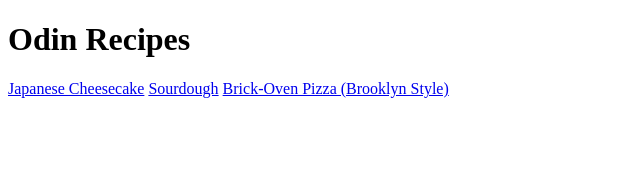
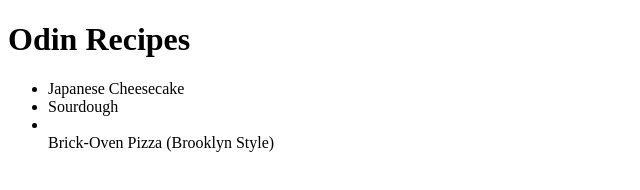
Before and after one commit to andrewpatasik/odin-recipes, a plain HTML site: page odin-recipes/index.html in a window 1280 px wide. Shown: the whole page, without its empty margins (0-640 px from the left). Drawn offline with Linux system fonts and the light colour scheme.

Commit message:
fix: group links into unordered list
grouping <a> tag links into <ul> for better structure

```diff
--- a/odin-recipes/index.html
+++ b/odin-recipes/index.html
@@ -7,10 +7,12 @@
   </head>
   <body>
     <h1>Odin Recipes</h1>
-    <a href="./recipes/japanese-cheesecake.html">Japanese Cheesecake</a>
-    <a href="./recipes/sourdough.html">Sourdough</a>
-    <a href="./recipes/brick-oven-pizza.html"
-      >Brick-Oven Pizza (Brooklyn Style)</a
-    >
+    <ul>
+      <li href="./recipes/japanese-cheesecake.html">Japanese Cheesecake</li>
+      <li href="./recipes/sourdough.html">Sourdough</li>
+      <li href="./recipes/brick-oven-pizza.html"></li>
+        Brick-Oven Pizza (Brooklyn Style)
+      </li>
+    </ul>
   </body>
 </html>
```
